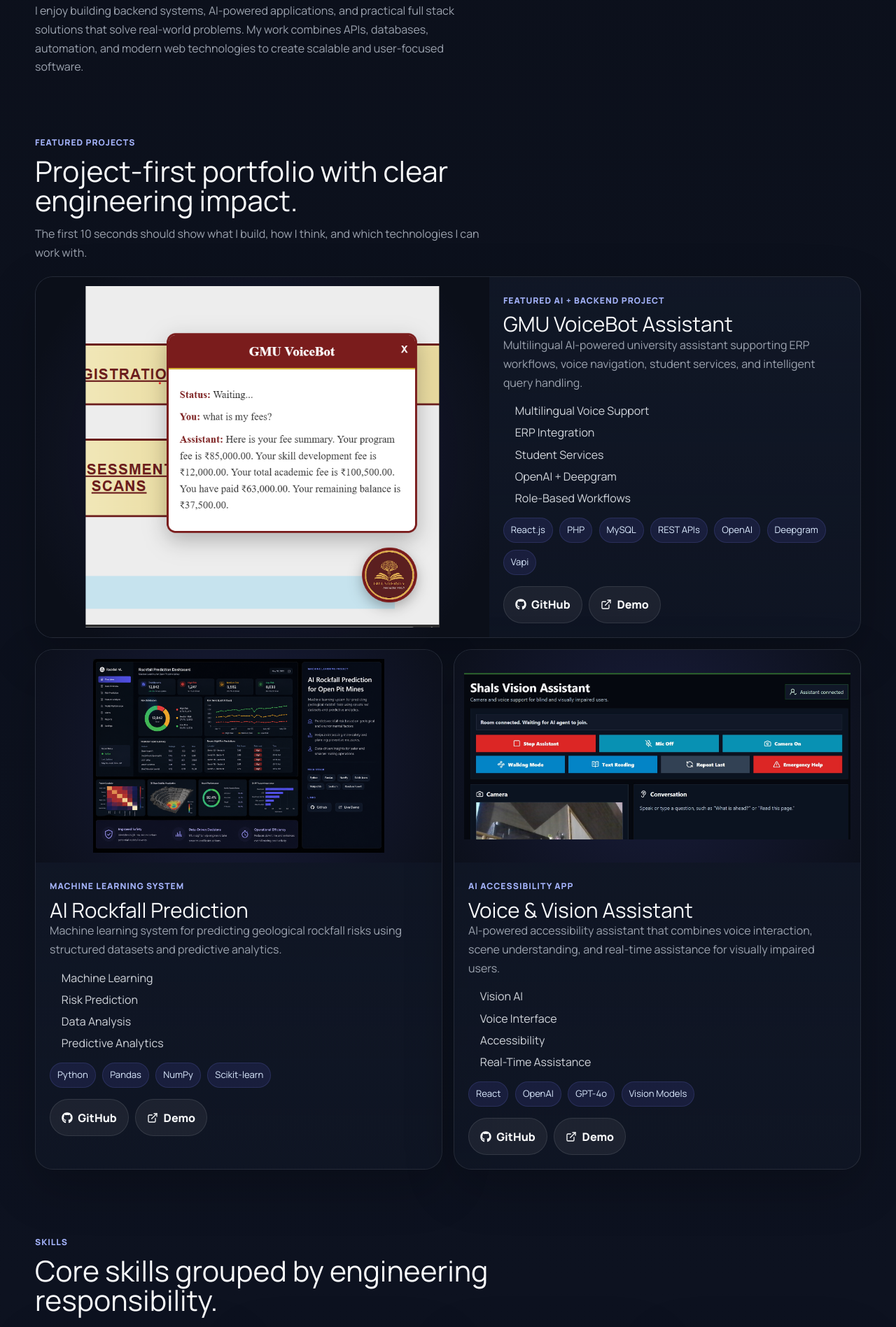
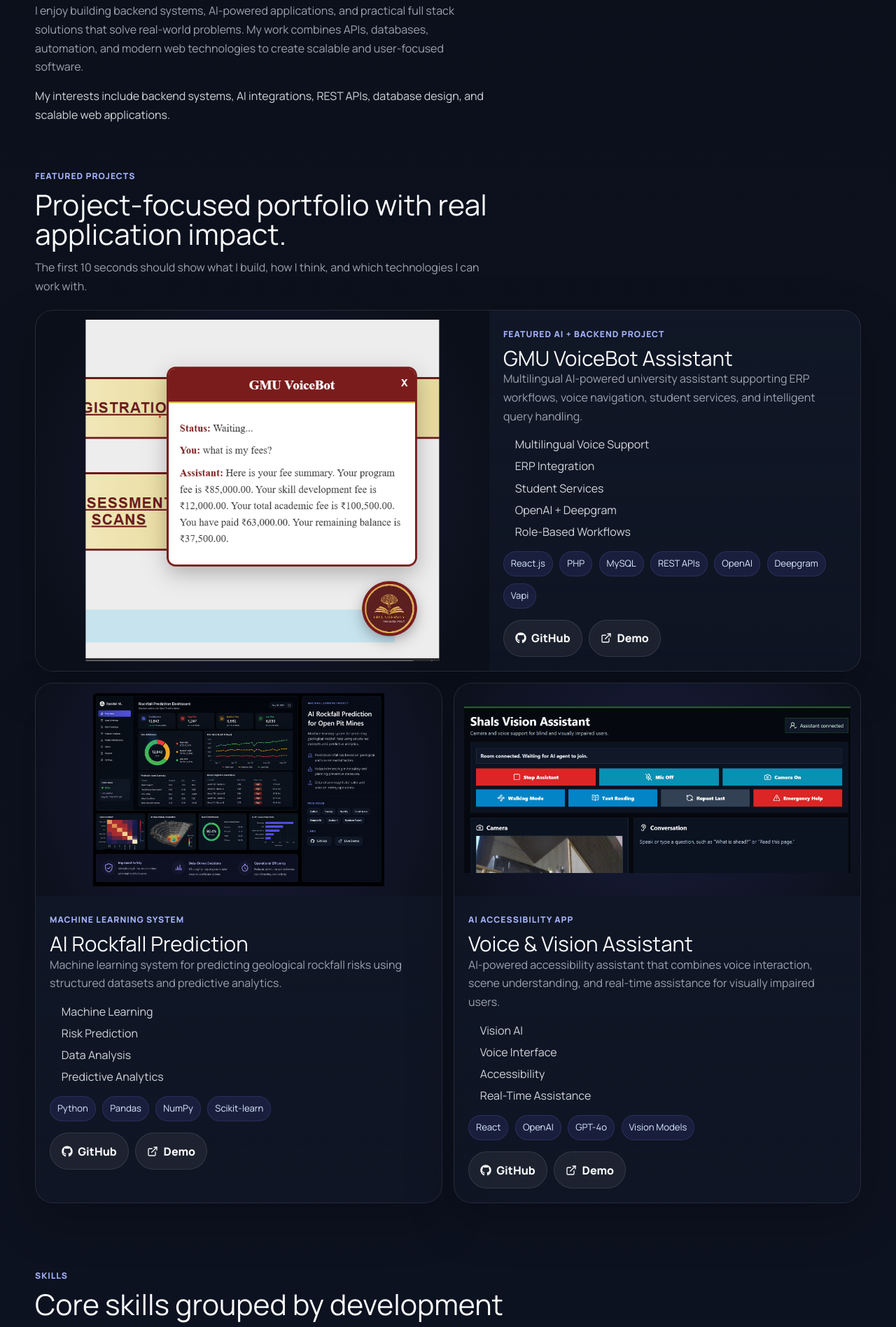
Before and after one commit to Shalinihr1402/portfolio-react, a React (Vite) app: page / in a window 1280 px wide. Shown: the part 1120-3017 px from the top of the page at 70% size. Built offline with nearby package versions, Linux system fonts and the light colour scheme.

Commit message:
final portfolio update

```diff
--- a/src/App.css
+++ b/src/App.css
@@ -294,6 +294,13 @@
 
 .about-section {
   padding-bottom: 1rem;
+}
+
+.about-extra {
+  max-width: 650px;
+  margin: -0.35rem 0 0;
+  color: #d1d5db;
+  line-height: 1.68;
 }
 
 .project-showcase {
--- a/src/App.jsx
+++ b/src/App.jsx
@@ -328,12 +328,15 @@
             title="I build practical software that connects APIs, databases, AI, and product interfaces."
             text="I enjoy building backend systems, AI-powered applications, and practical full stack solutions that solve real-world problems. My work combines APIs, databases, automation, and modern web technologies to create scalable and user-focused software."
           />
+          <p className="about-extra">
+            My interests include backend systems, AI integrations, REST APIs, database design, and scalable web applications.
+          </p>
         </section>
 
         <section id="projects" className="content-section project-focus-section">
           <SectionHeader
             eyebrow="Featured Projects"
-            title="Project-first portfolio with clear engineering impact."
+            title="Project-focused portfolio with real application impact."
             text="The first 10 seconds should show what I build, how I think, and which technologies I can work with."
           />
 
@@ -382,7 +385,7 @@
         </section>
 
         <section id="skills" className="content-section">
-          <SectionHeader eyebrow="Skills" title="Core skills grouped by engineering responsibility." />
+          <SectionHeader eyebrow="Skills" title="Core skills grouped by development area." />
           <div className="skills-grid-clean">
             {skills.map((group, index) => {
               const Icon = group.icon;
```
